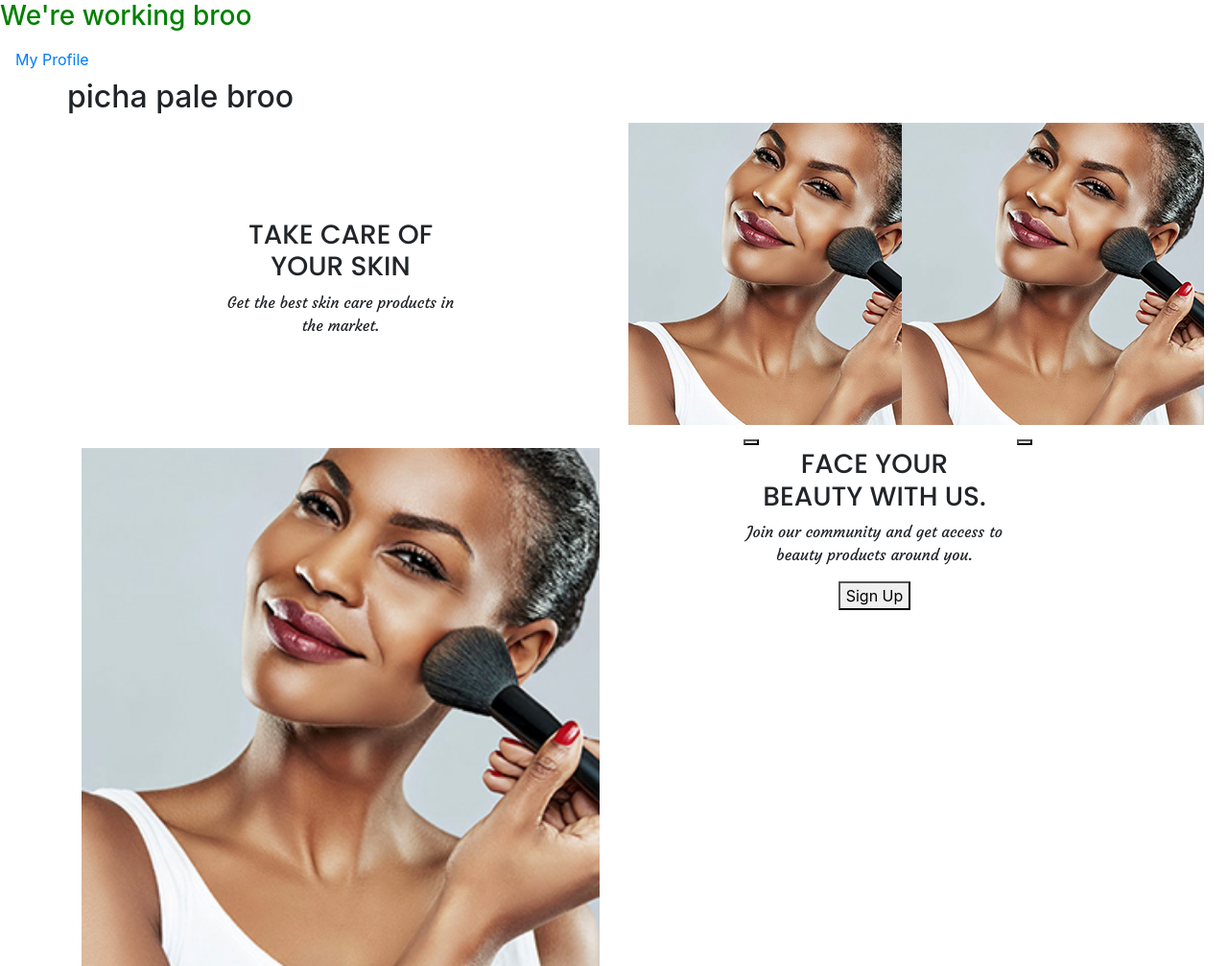
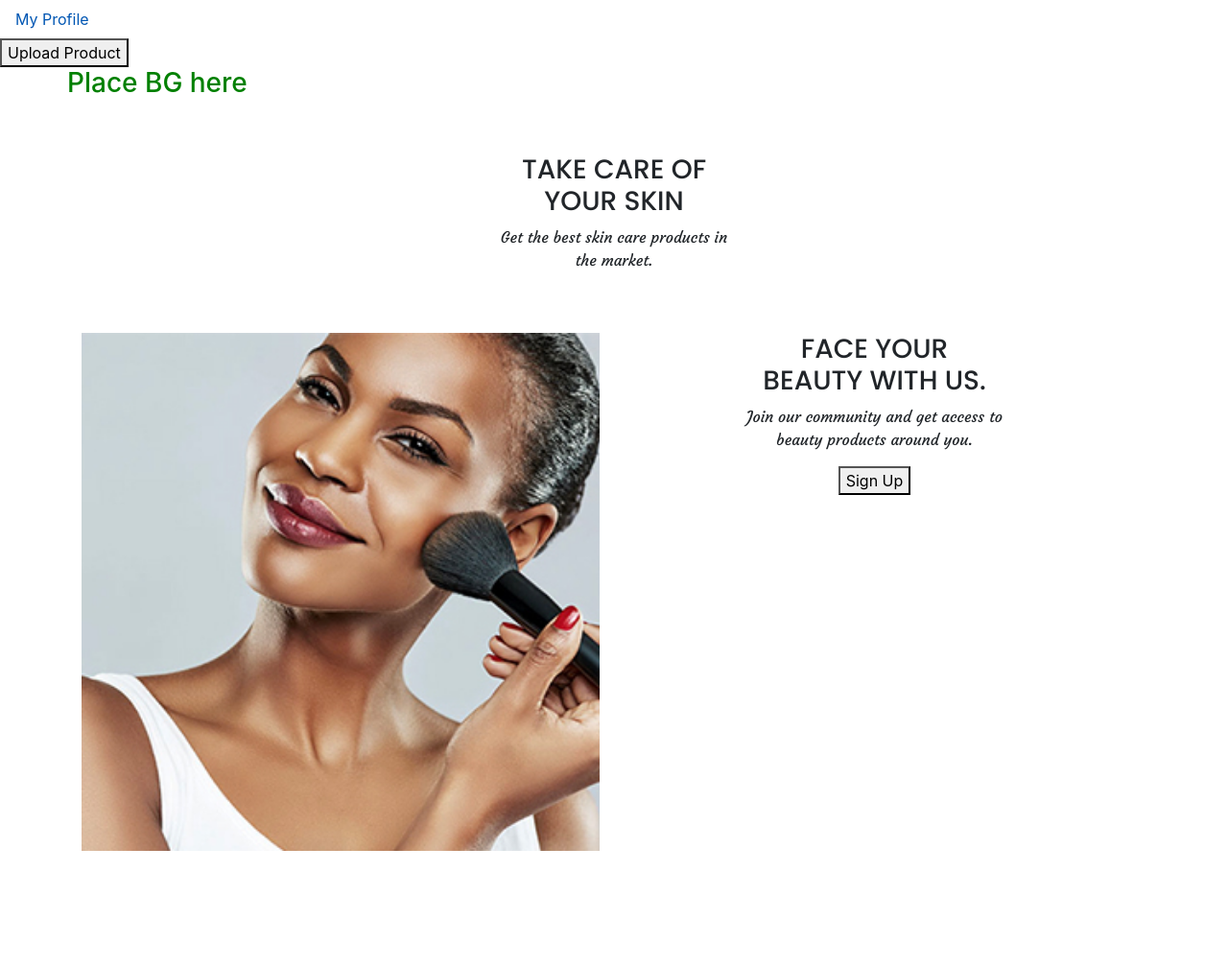
Before and after one commit to Andy3643/Beaucoup, a Django app: page /home/ in a window 1280 px wide. Shown: the whole page at 96% size. After the commit the page ends 887 px from the top, so only its background shows below. Run offline with Django 4.2, Linux system fonts and the light colour scheme; the visitor is signed in with stand-in values (Sample User, id 1); data that the repository does not hold is empty; some libraries are stand-ins or nearby versions; some web fonts are replaced.

Commit message:
ft:add product upload function

```diff
--- a/myapp/templates/main/index.html
+++ b/myapp/templates/main/index.html
@@ -2,13 +2,14 @@
 {% load static %}
 
 {% block content %}
-<h3 class="trycss" >We're working broo</h3>
+<!-- <h3 class="trycss" >We're working broo</h3> -->
 <a  class="nav-link" href="{% url 'user_profile' %}">My Profile</a>
+<a href=" {% url 'add_product' %}"><button>Upload Product</button></a>
 <div class="container">
     <div class="row">
-        <h2 class="text-center">picha pale broo</h2>
+        <h3 class="trycss" >Place BG here</h3>
     </div>
-    <div class="row">
+    <div class="row mt-5 mb-5">
         <div class="col-3 text-center skinhome">
             <h3 class="homeh3">TAKE CARE OF YOUR SKIN</h3>
             <P class="homep">Get the best skin care products in the market.</P>
@@ -17,20 +18,11 @@
         <div class="col-3 text-center skinproduct">
             <img src="{{product.product_pic.url}}" alt="image" width="90%">
             <p>{{ product.product_description}}</p>
-            <a href=""><button> Order the product</button></a>
+            <a href=""><button>Contact the Seller</button></a>
         </div>
         {% endfor %}
-        <!-- box flex-->
-        <div class="col-3 text-center">
-            <img src="{% static '/images/blackmakeup.jpg' %}" alt="image">
-            <a href=""><button></button></a>
-        </div>
-        <div class="col-3 text-center">
-            <img src="{% static '/images/blackmakeup.jpg' %}" alt="image">
-            <a href=""><button></button></a>
-        </div>
     </div>
-    <div class="row">
+    <div class="row mt-5">
         <div class="col-6">
             <img src="{% static '/images/blackmakeup.jpg' %}" alt="welcome" width="100%">
         </div>
--- /dev/null
+++ b/myapp/templates/product/upload-product.html
@@ -0,0 +1 @@
+Upload
--- a/myapp/urls.py
+++ b/myapp/urls.py
@@ -11,5 +11,6 @@ urlpatterns = [
     path('home/',views.Index_view,name="home"),
     path('^profile/',views.profile,name="profile"),
     path('^myprofile/$',views.user_info,name="user_profile"),
+     path('^add-product/$',views.new_product,name="add_product"),
 
 ]
--- a/myapp/views.py
+++ b/myapp/views.py
@@ -80,3 +80,44 @@ def profile(request):
         'p_form':p_form
     }
     return render(request,'users/profile.html',context)
+
+#@login_required
+# def new_product(request):
+#     '''
+#     upload new product
+#     '''
+#     current_user = request.user
+#     current_area_user = request.user.profile.area
+#     if current_area_user:
+#         if request.method == "POST":
+#             form = ProductUpload(request.POST)
+#             if form.is_valid():
+#                 product_name = form.save(commit=False)
+#                 product_name.seller = current_user
+#                 product_name.area = current_area_user
+#                 product_name.save()
+#                 return redirect(Index_view)
+
+#             else:
+#                 form = ProductUpload()
+#                 return render(request,"product/upload-product.html",{"form":form})
+
+
+def new_product(request):
+    '''
+    upload new product
+    '''
+    if request.method == "POST":
+        form = ProductUpload(request.POST,request.FILES)
+        if form.is_valid():
+            product = form.save(commit=False)
+            product.user = current_user
+            product.save()
+            return redirect('home')
+    else:
+        form = Product()
+    context = {
+        "form":form
+    }
+
+    return render(request,"product/upload-product.html",context)
```
Also changed, not shown: myapp/forms.py (+9 -0 lines).
